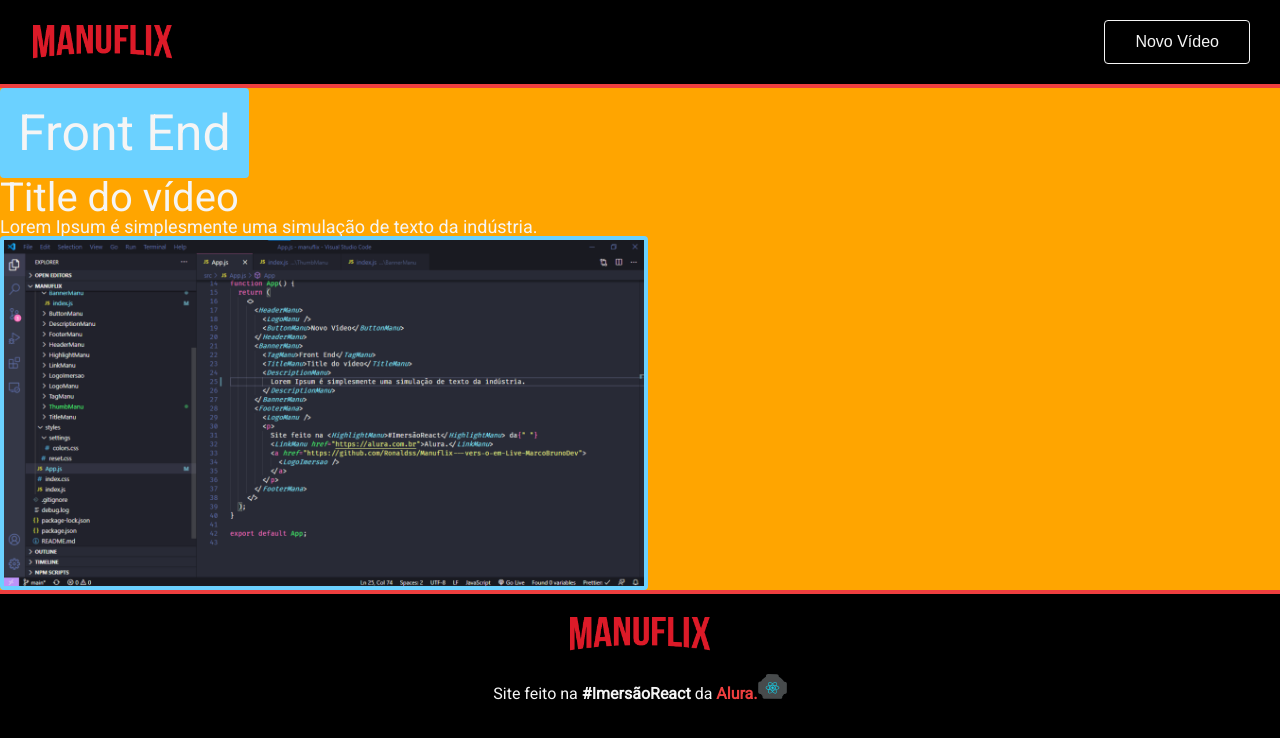
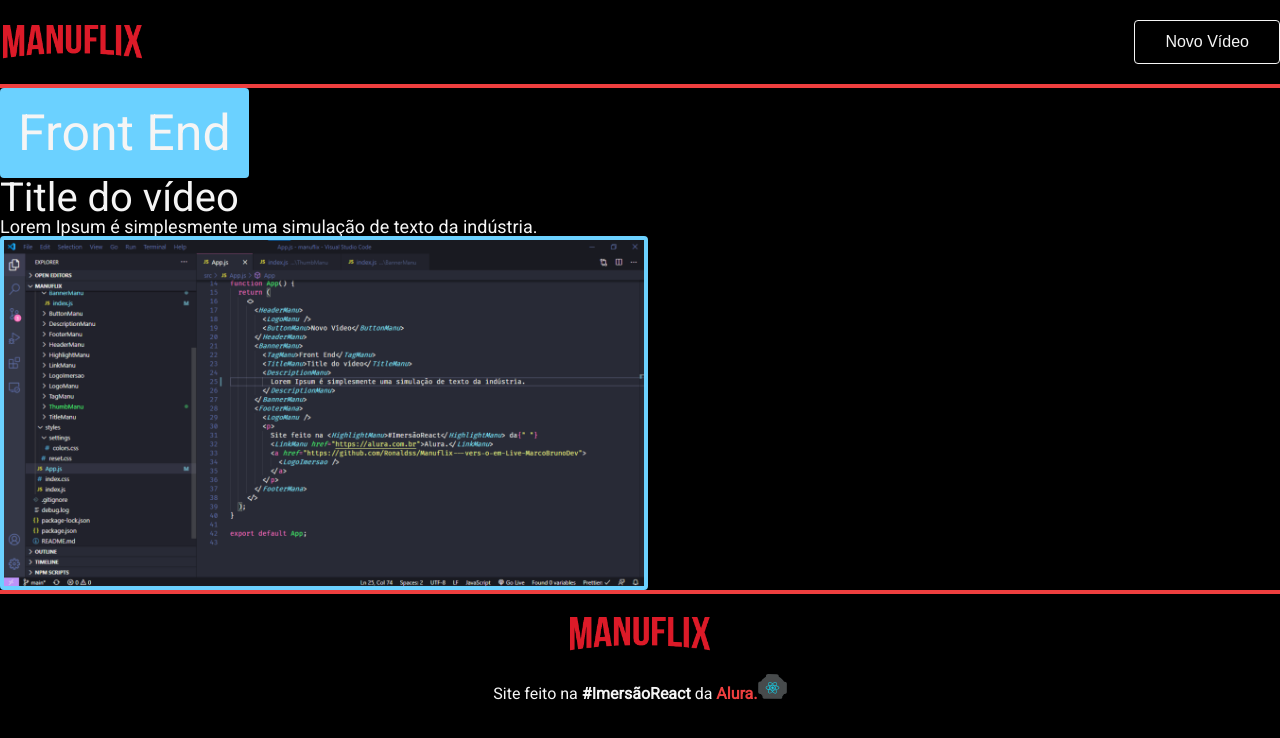
Before and after one commit to Ronaldss/Manuflix---vers-o-em-Live-MarcoBrunoDev, a React (Create React App) app: page / in a window 1280 px wide. Shown: the top 738 px of the page. Built offline with nearby package versions, Linux system fonts and the light colour scheme.

Commit message:
Banner with image to one side and texts to the other.

```diff
--- a/src/App.js
+++ b/src/App.js
@@ -1,13 +1,13 @@
 import React from "react";
 import LogoManu from "./components/LogoManu/index.js";
-import HeaderManu from "./components/HeaderManu";
+import { HeaderManu, Wrapper } from "./components/HeaderManu";
 import ButtonManu from "./components/ButtonManu/";
 import FooterMana from "./components/FooterManu";
 import LinkManu from "./components/LinkManu";
 import HighlightManu from "./components/HighlightManu";
 import LogoImersao from "./components/LogoImersao/";
 import TagManu from "./components/TagManu";
-import BannerManu from "./components/BannerManu";
+import { BannerManu, Text } from "./components/BannerManu";
 import TitleManu from "./components/TitleManu/";
 import DescriptionManu from "./components/DescriptionManu/index.js";
 import ThumbManu from "./components/ThumbManu/index.js";
@@ -17,16 +17,20 @@
   return (
     <>
       <HeaderManu>
+        <Wrapper>
           <LogoManu />
           <ButtonManu>Novo Vídeo</ButtonManu>
+        </Wrapper>
       </HeaderManu>
       <BannerManu>
+        <Text>
           <TagManu>Front End</TagManu>
           <TitleManu>Title do vídeo</TitleManu>
           <DescriptionManu>
             Lorem Ipsum é simplesmente uma simulação de texto da indústria.
           </DescriptionManu>
           <ThumbManu src={dev} alt="Thumb da minha tela" />
+        </Text>
       </BannerManu>
       <FooterMana>
         <LogoManu />
--- a/src/components/BannerManu/index.js
+++ b/src/components/BannerManu/index.js
@@ -1,9 +1,9 @@
 import styled from "styled-components";
 import container from "../../tools/container";
 
-const BannerManu = styled.section`
-  background: orange;
-  ${container}
+export const Text = styled.div``;
+export const BannerManu = styled.section`
+  ${container};
+  display: flex;
+  justify-content: space-between;
 `;
-
-export default BannerManu;
--- a/src/components/HeaderManu/index.js
+++ b/src/components/HeaderManu/index.js
@@ -1,18 +1,26 @@
 import styled from "styled-components";
+import container from "../../tools/container";
 import ButtonManu from "../ButtonManu";
 import LogoManu from "../LogoManu";
 
-const HeaderManu = styled.header`
-  display: flex;
-  justify-content: space-between;
-  align-items: center;
-  padding: 20rem 30rem;
+export const HeaderManu = styled.header`
+  padding: 20rem 0;
+
   background: var(--color-black-dark);
   border-bottom: 4px solid var(--color-primary-medium);
 
   @media (max-width: 800px) {
+    padding: 15rem 16rem;
+  }
+`;
+export const Wrapper = styled.div`
+  ${container};
+  display: flex;
+  justify-content: space-between;
+  align-items: center;
+
+  @media (max-width: 800px) {
     justify-content: center;
-    padding: 15px 16px;
 
     & > ${LogoManu} {
       height: 35px;
@@ -29,5 +37,3 @@
     }
   }
 `;
-
-export default HeaderManu;
--- a/src/styles/reset.css
+++ b/src/styles/reset.css
@@ -133,6 +133,7 @@
 body {
   font-size: 1px;
   min-width: 320px;
+  min-height: 100vh;
 }
 /* #root {
   min-height: 100vh;
```
Lines whose indentation alone changed are shown as unchanged.
